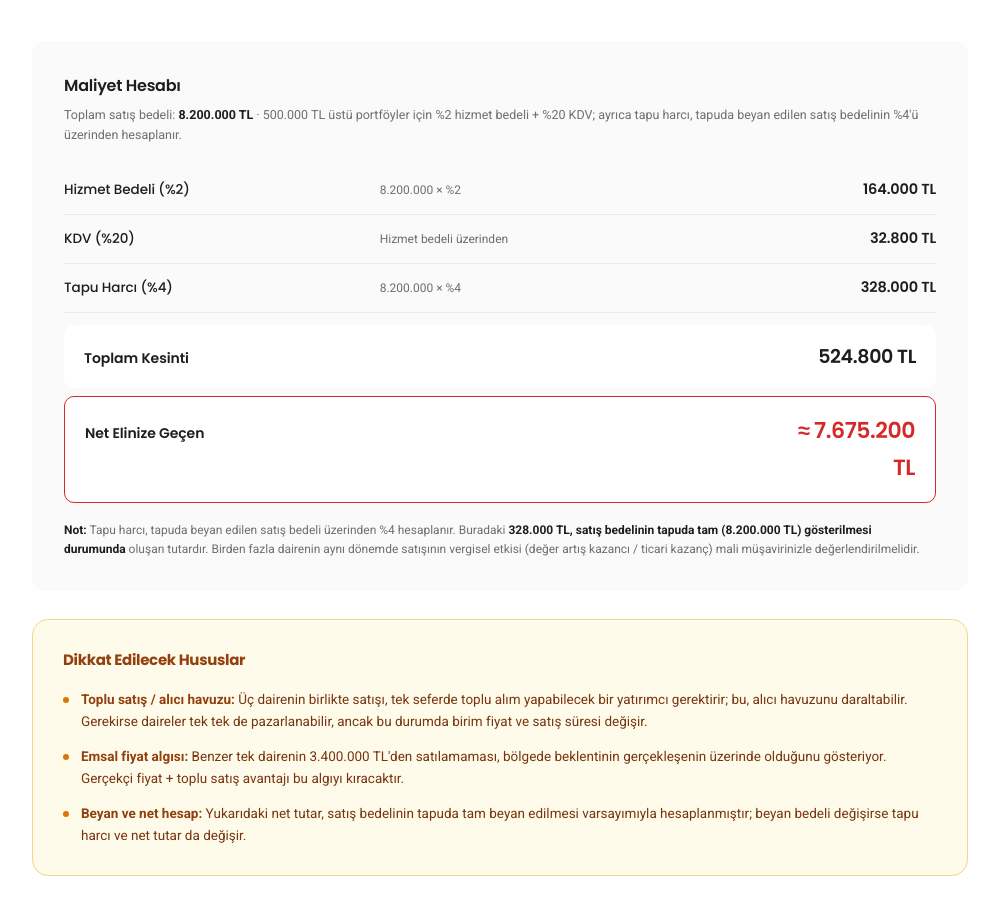
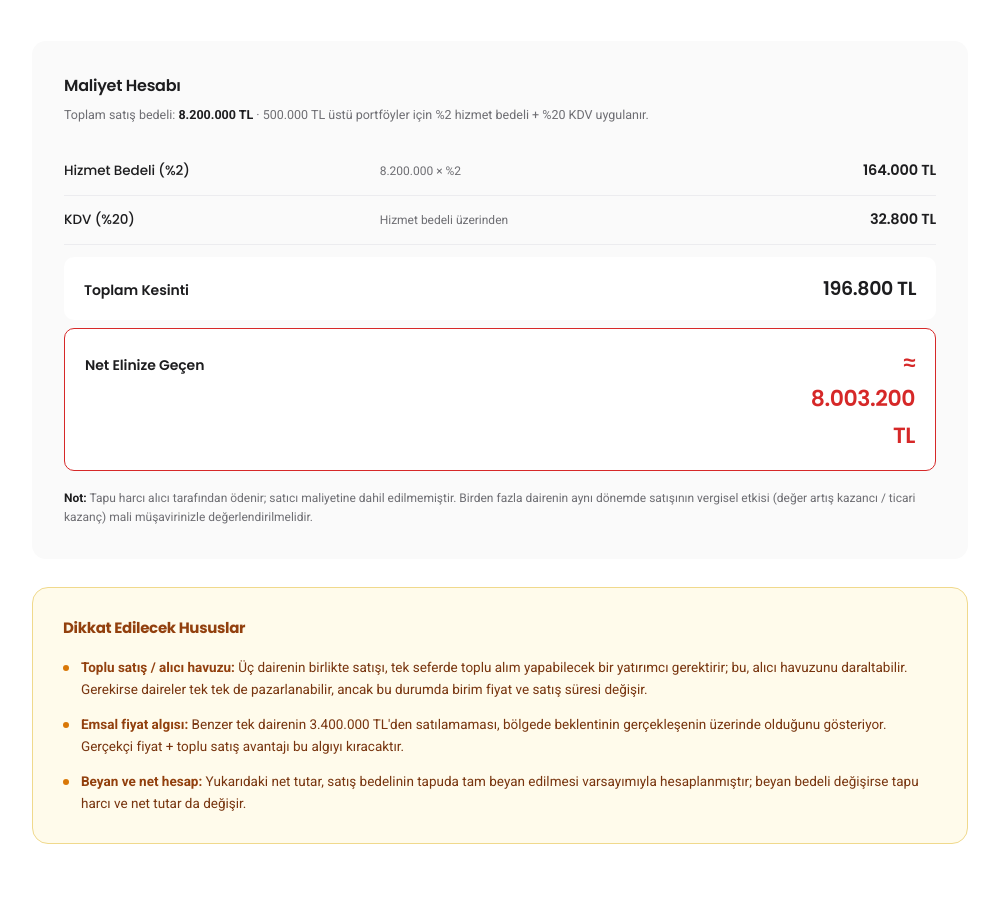
Before and after one commit to keysanbroker/ozgurkeysan, a plain HTML site: page rapor/p097-s5k8n/index.html in a window 1280 px wide. Shown: the part 4943-5845 px from the top of the page, without its empty margins (140-1139 px from the left). Drawn offline with Linux system fonts and the light colour scheme.

Commit message:
Update index.html

```diff
--- a/rapor/p097-s5k8n/index.html
+++ b/rapor/p097-s5k8n/index.html
@@ -1179,7 +1179,7 @@
 
     <div class="tax">
       <h4>Maliyet Hesabı</h4>
-      <div class="sub">Toplam satış bedeli: <strong>8.200.000 TL</strong> · 500.000 TL üstü portföyler için %2 hizmet bedeli + %20 KDV; ayrıca tapu harcı, tapuda beyan edilen satış bedelinin %4'ü üzerinden hesaplanır.</div>
+      <div class="sub">Toplam satış bedeli: <strong>8.200.000 TL</strong> · 500.000 TL üstü portföyler için %2 hizmet bedeli + %20 KDV uygulanır.</div>
 
       <div class="tax-row">
         <div class="tx-lbl">Hizmet Bedeli (%2)</div>
@@ -1191,22 +1191,17 @@
         <div class="tx-desc">Hizmet bedeli üzerinden</div>
         <div class="tx-amt">32.800 TL</div>
       </div>
-      <div class="tax-row">
-        <div class="tx-lbl">Tapu Harcı (%4)</div>
-        <div class="tx-desc">8.200.000 × %4</div>
-        <div class="tx-amt">328.000 TL</div>
-      </div>
 
       <div class="tax-total">
         <div class="l">Toplam Kesinti</div>
-        <div class="a">524.800 TL</div>
+        <div class="a">196.800 TL</div>
       </div>
       <div class="tax-total net">
         <div class="l">Net Elinize Geçen</div>
-        <div class="a">≈ 7.675.200 TL</div>
+        <div class="a">≈ 8.003.200 TL</div>
       </div>
 
-      <p class="tax-note"><strong>Not:</strong> Tapu harcı, tapuda beyan edilen satış bedeli üzerinden %4 hesaplanır. Buradaki <strong>328.000 TL, satış bedelinin tapuda tam (8.200.000 TL) gösterilmesi durumunda</strong> oluşan tutardır. Birden fazla dairenin aynı dönemde satışının vergisel etkisi (değer artış kazancı / ticari kazanç) mali müşavirinizle değerlendirilmelidir.</p>
+      <p class="tax-note"><strong>Not:</strong> Tapu harcı alıcı tarafından ödenir; satıcı maliyetine dahil edilmemiştir. Birden fazla dairenin aynı dönemde satışının vergisel etkisi (değer artış kazancı / ticari kazanç) mali müşavirinizle değerlendirilmelidir.</p>
     </div>
 
     <div class="risk-box">
```
